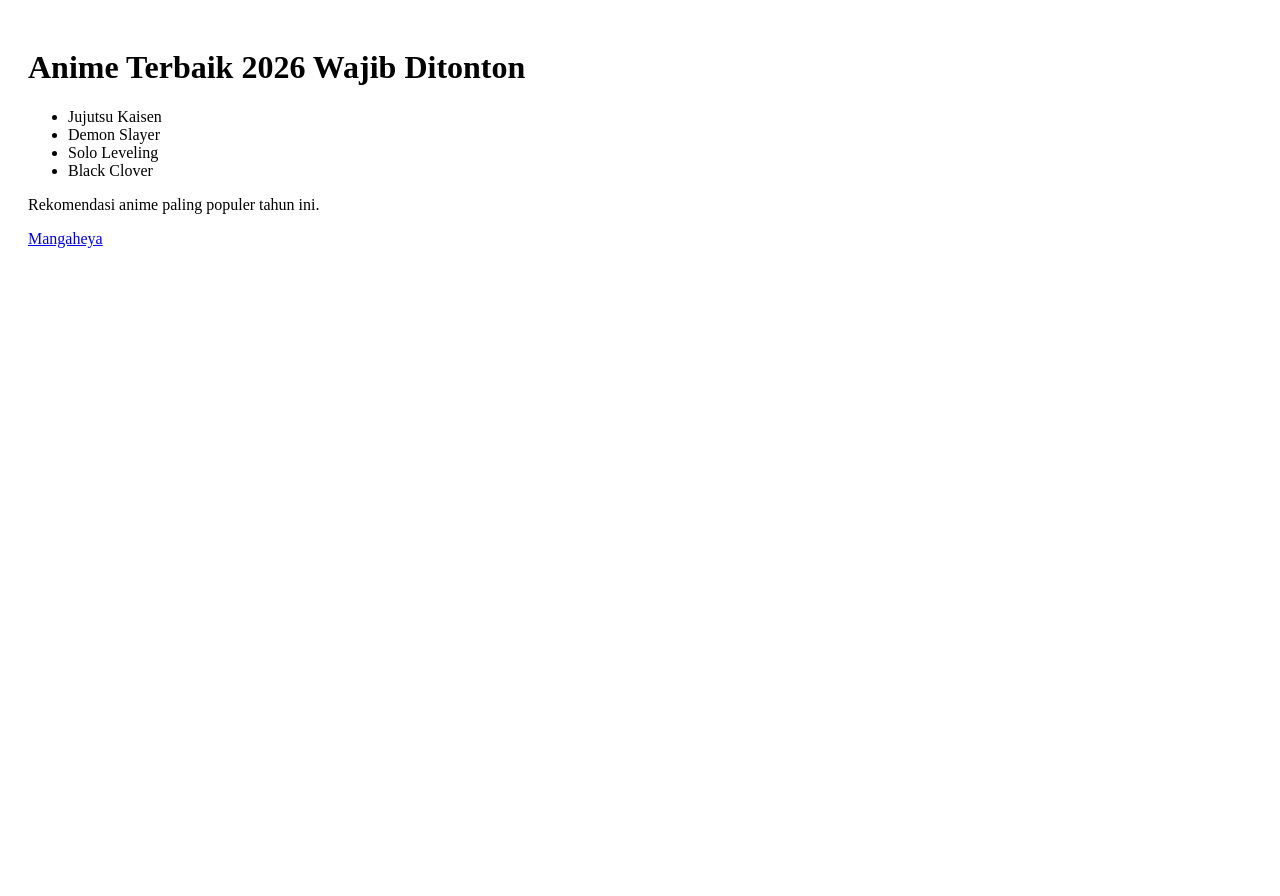
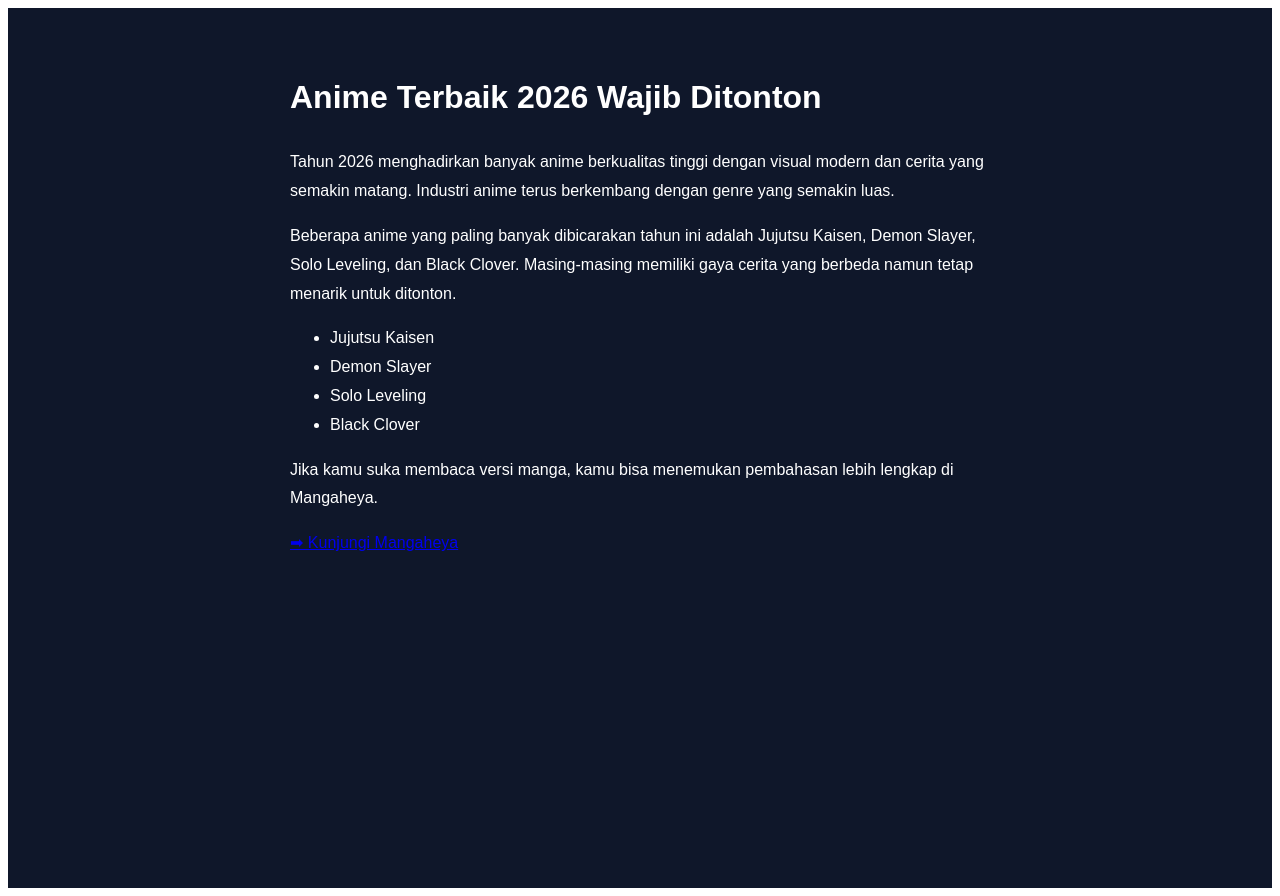
Before and after one commit to halotesting16/mangaheya, a Next.js app: page /anime-terbaik-2026 in a window 1280 px wide. Before the commit the page ends 800 px from the top, so only its background shows below. Built offline with nearby package versions, Linux system fonts and the light colour scheme.

Commit message:
Update anime-terbaik-2026.js

```diff
--- a/pages/anime-terbaik-2026.js
+++ b/pages/anime-terbaik-2026.js
@@ -1,7 +1,22 @@
-export default function Anime2026() {
+export default function Page() {
   return (
-    <div style={{ padding: 20 }}>
+    <div style={styles.body}>
+      <div style={styles.container}>
+
         <h1>Anime Terbaik 2026 Wajib Ditonton</h1>
+
+        <p>
+          Tahun 2026 menghadirkan banyak anime berkualitas tinggi dengan
+          visual modern dan cerita yang semakin matang. Industri anime
+          terus berkembang dengan genre yang semakin luas.
+        </p>
+
+        <p>
+          Beberapa anime yang paling banyak dibicarakan tahun ini adalah
+          Jujutsu Kaisen, Demon Slayer, Solo Leveling, dan Black Clover.
+          Masing-masing memiliki gaya cerita yang berbeda namun tetap
+          menarik untuk ditonton.
+        </p>
 
         <ul>
           <li>Jujutsu Kaisen</li>
@@ -10,9 +25,31 @@
           <li>Black Clover</li>
         </ul>
 
-      <p>Rekomendasi anime paling populer tahun ini.</p>
+        <p>
+          Jika kamu suka membaca versi manga, kamu bisa menemukan
+          pembahasan lebih lengkap di Mangaheya.
+        </p>
 
-      <a href="https://mangaheya.net">Mangaheya</a>
+        <a href="https://mangaheya.net">➡ Kunjungi Mangaheya</a>
+
+      </div>
     </div>
   );
 }
+
+const styles = {
+  body: {
+    minHeight: "100vh",
+    background: "#0f172a",
+    color: "white",
+    display: "flex",
+    justifyContent: "center",
+    padding: "40px",
+    fontFamily: "Arial"
+  },
+
+  container: {
+    maxWidth: "700px",
+    lineHeight: "1.8"
+  }
+};
```
Lines whose indentation alone changed are shown as unchanged.
